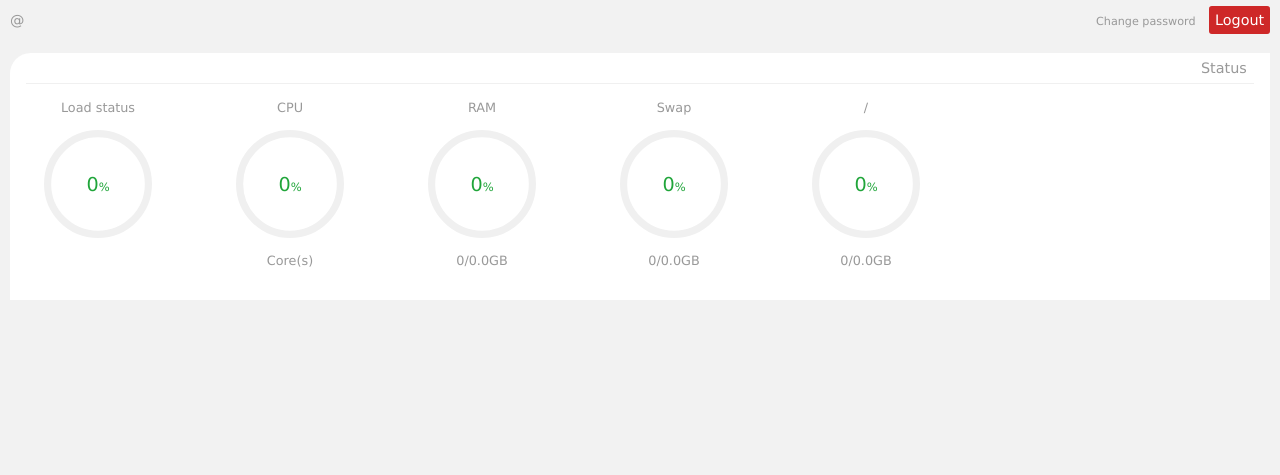
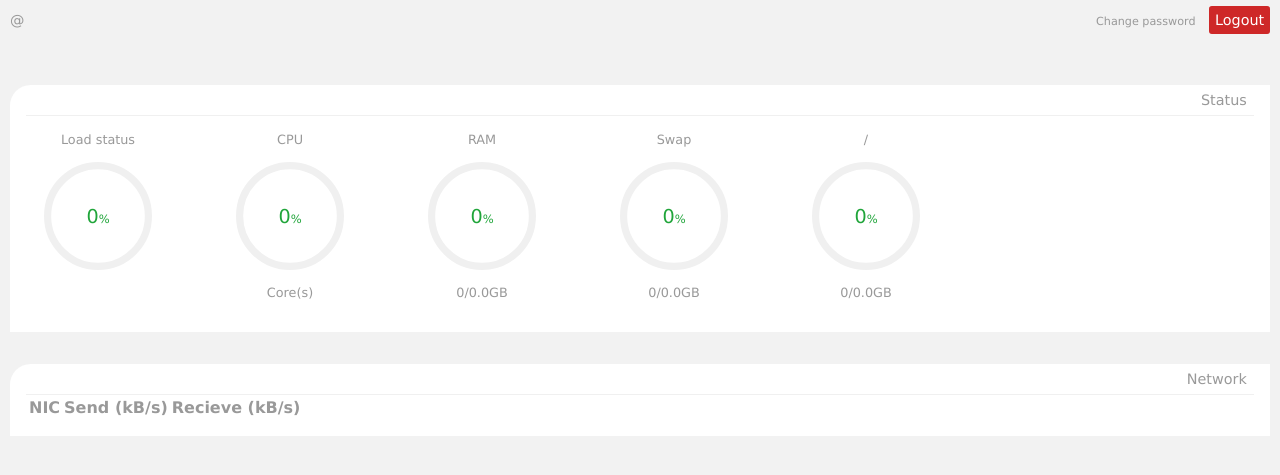
Before and after one commit to studentenherz/SPeek, a Flask app: template speek/templates/dashboard.html in a window 1280 px wide. Shown: the top 475 px of the page. Run offline with Flask 2, Linux system fonts and the light colour scheme; the template is opened without the code that fills it, so the values that code supplies are empty; parts of the project's set-up code (start-up, migrations or seed data) failed here and were passed over; some libraries are stand-ins or nearby versions.

Commit message:
Network with websockets

```diff
--- a/speek/__init__.py
+++ b/speek/__init__.py
@@ -7,10 +7,12 @@ from flask_sqlalchemy import SQLAlchemy
 from flask_login import LoginManager
 import os
 from flask_bcrypt import Bcrypt
+from flask_socketio import SocketIO
 
 db = SQLAlchemy()
 bcrypt = Bcrypt()
 login_manager = LoginManager()
+socketio = SocketIO()
 
 app = Flask(__name__)
 app.config['SQLALCHEMY_DATABASE_URI'] = 'sqlite:///database.db'
@@ -19,6 +21,7 @@ app.config['SQLALCHEMY_TRACK_MODIFICATIONS'] = False
 
 db.init_app(app)
 bcrypt.init_app(app)
+socketio.init_app(app)
 
 login_manager.init_app(app)
 login_manager.login_view = 'auth.login'
--- a/speek/main.py
+++ b/speek/main.py
@@ -1,16 +1,30 @@
 from flask import Blueprint, render_template, jsonify
 from flask_login import login_required
-from .peeker import peek, system_info
+from .peeker import peek, system_info, PeekNetwork
+from . import socketio
+from flask_socketio import emit
+import gevent
 
 main = Blueprint('main', __name__)
+
+netpeek = PeekNetwork()
 
 @main.route('/')
 @login_required
 def dashboard():
-	return render_template('dashboard.html', system_info=system_info)
+	return render_template('dashboard.html', system_info=system_info, nics=netpeek.nics)
 
 @main.route('/getStatus')
 @login_required
 def get_status():
 	status = peek()
 	return jsonify(status)
+
+@socketio.on('ready', namespace='/socket')
+@login_required
+def send_network_data():
+	emit('nics', netpeek.nics, namespace='/socket')
+	while True:
+		newdata = netpeek.peek()
+		emit('networkdata', newdata, namespace='/socket')
+		gevent.sleep(1)
--- a/speek/peeker.py
+++ b/speek/peeker.py
@@ -2,6 +2,7 @@ import psutil as ps
 import platform
 import socket
 import distro
+from datetime import datetime
 
 system_info = {
 	'ram_total': ps.virtual_memory().total / 1000**3,
@@ -49,3 +50,51 @@ def peek():
 	}
 
 	return state
+
+class PeekNetwork:
+	'''
+		Class to help with network usage. psutil only gives psutil.net_io_counters
+		so it's needed to keep the previous values in order to get speed.
+	'''
+	def __init__(self):
+		if_stats = ps.net_if_stats()
+		self.nics = list(if_stats.keys())
+		self.speed = [if_stats[nic].speed for nic in self.nics ] # in mega bytes
+
+		self.time_prev = None
+		self.sent_prev = []
+		self.recv_prev = []
+		for _ in self.nics:
+			self.sent_prev.append(None)
+			self.recv_prev.append(None)
+
+	def peek(self, b = 1000):
+		'''
+			:param: b: multiplier 1000 to get kB, 10**6 to get MB and so on
+		'''
+		counts = ps.net_io_counters(pernic=True, nowrap=True)
+
+		if self.time_prev == None:
+			self.time_prev = datetime.now()
+
+			for i, nic in enumerate(self.nics):
+				self.sent_prev[i] = counts[nic].bytes_sent
+				self.recv_prev[i] = counts[nic].bytes_recv
+
+			return
+
+		now = datetime.now()
+		dt = (now - self.time_prev).total_seconds()
+
+		usage = []
+		for i, nic in enumerate(self.nics):
+			sent = (counts[nic].bytes_sent - self.sent_prev[i]) / (dt * b)
+			recv = (counts[nic].bytes_recv - self.recv_prev[i]) / (dt * b)
+			usage.append((sent, recv))
+
+			self.sent_prev[i] = counts[nic].bytes_sent
+			self.recv_prev[i] = counts[nic].bytes_recv
+
+		self.time_prev = now
+
+		return {'timestamp' : now.timestamp() , 'usage': usage}
--- a/speek/static/css/master.css
+++ b/speek/static/css/master.css
@@ -32,6 +32,9 @@ body{
 	background-color: var(--body-background);
 	padding: 10px;
 	font-family: Verdana, Geneva, Tahoma, sans-serif;
+	display: flex;
+	flex-direction: column;
+	gap: 2em;
 }
 
 header{
--- a/speek/static/js/main.js
+++ b/speek/static/js/main.js
@@ -1,5 +1,27 @@
 window.onload = () => {
 	main();
+
+	let socket = io('/socket');
+	socket.on('connect', () => {
+		socket.emit('ready')
+	});
+
+	var nics;
+
+	socket.on('nics', (data) => {
+		nics = data
+	});
+
+
+	socket.on('networkdata', (data) => {
+		if (data != undefined) {
+			usage = data['usage']
+			nics.forEach((nic, i) => {
+				document.getElementById(`sent-${nic}`).textContent = usage[i][0]
+				document.getElementById(`recv-${nic}`).textContent = usage[i][1]
+			});
+		}
+	});
 };
 
 main = () => {
--- a/speek/templates/dashboard.html
+++ b/speek/templates/dashboard.html
@@ -11,6 +11,11 @@
 	<link rel="stylesheet" href="/static/css/master.css">
 	<link rel="stylesheet" href="/static/css/gauge.css">
 	<link rel="stylesheet" href="/static/css/fontello.css">
+	<link rel="stylesheet" href="/static/css/fontello.css">
+	<script src="https://cdn.socket.io/4.4.1/socket.io.min.js"
+		integrity="sha384-fKnu0iswBIqkjxrhQCTZ7qlLHOFEgNkRmK2vaO/LbTZSXdJfAu6ewRBdwHPhBo/H"
+		crossorigin="anonymous"></script>
+	<script src="/static/js/main.js"></script>
 	<script src="/static/js/gauge.js"></script>
 </head>
 
@@ -107,8 +112,24 @@
 		</div>
 	</div>
 
+	<div id="network" class="panel">
+		<div class="panel-label">Network</div>
+		<table>
+			<tr>
+				<th> NIC </th>
+				<th> Send (kB/s)</th>
+				<th> Recieve (kB/s)</th>
+			</tr>
+			{% for nic in nics %}
+			<tr>
+				<td> {{ nic }} </td>
+				<td id="sent-{{ nic }}"></td>
+				<td id="recv-{{ nic }}"></td>
+			</tr>
+			{% endfor %}
+		</table>
+	</div>
 
-	<script src="/static/js/main.js"></script>
 </body>
 
 </html>
```
Also changed, not shown: requirements.txt (+9 -0 lines), 1 other file.
